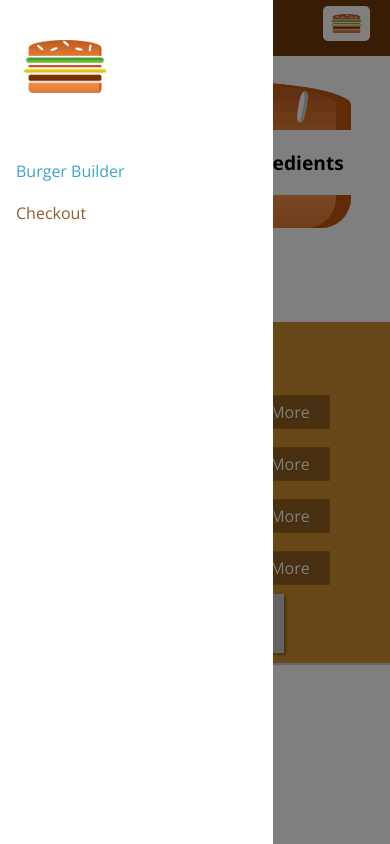
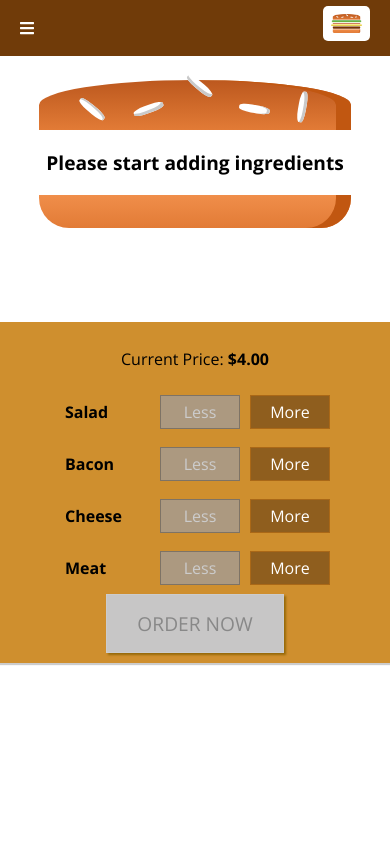
Before and after one commit to MarceloBorgesP/burger-builder, a React (Create React App) app: page / in a window 390 px wide. Built offline with nearby package versions, Linux system fonts and the light colour scheme.

Commit message:
Add Hamburger menu

```diff
--- a/package.json
+++ b/package.json
@@ -3,6 +3,9 @@
   "version": "0.1.0",
   "private": true,
   "dependencies": {
+    "@fortawesome/fontawesome-svg-core": "^1.2.30",
+    "@fortawesome/free-solid-svg-icons": "^5.14.0",
+    "@fortawesome/react-fontawesome": "^0.1.11",
     "@testing-library/jest-dom": "^4.2.4",
     "@testing-library/react": "^9.5.0",
     "@testing-library/user-event": "^7.2.1",
--- a/src/components/Layout/Layout.js
+++ b/src/components/Layout/Layout.js
@@ -6,17 +6,21 @@
 
 class Layout extends Component {
   state = {
-    showSideDrawer: true
+    showSideDrawer: false
   };
 
   sideDrawerCloseHandler = () => {
     this.setState({ showSideDrawer: false });
   };
 
+  sideDrawerOpenHandler = () => {
+    this.setState({ showSideDrawer: true });
+  };
+
   render() {
     return (
       <Aux>
-        <Toolbar />
+        <Toolbar sideDrawerOpened={this.sideDrawerOpenHandler} />
         <SideDrawer
           closed={this.sideDrawerCloseHandler}
           open={this.state.showSideDrawer}
--- /dev/null
+++ b/src/components/Navigation/Toolbar/Hamburger/Hamburger.js
@@ -0,0 +1,10 @@
+import React from 'react';
+import { FontAwesomeIcon } from '@fortawesome/react-fontawesome';
+import { faBars } from '@fortawesome/free-solid-svg-icons';
+import classes from './Hamburger.module.css';
+
+const hamburger = () => (
+  <FontAwesomeIcon icon={faBars} className={classes.Hamburger} />
+);
+
+export default hamburger;
--- /dev/null
+++ b/src/components/Navigation/Toolbar/Hamburger/Hamburger.module.css
@@ -0,0 +1,3 @@
+.Hamburger {
+  color: white;
+}
--- a/src/components/Navigation/Toolbar/Toolbar.js
+++ b/src/components/Navigation/Toolbar/Toolbar.js
@@ -2,10 +2,13 @@
 import classes from './Toolbar.module.css';
 import Logo from './../../Logo/Logo';
 import NavigationItems from './../NavigationItems/NavigationItems';
+import Hamburger from './Hamburger/Hamburger';
 
 const toolbar = props => (
   <header className={classes.Toolbar}>
-    <div>MENU</div>
+    <div onClick={props.sideDrawerOpened} className={classes.MobileOnly}>
+      <Hamburger />
+    </div>
     <div className={classes.Logo}>
       <Logo />
     </div>
--- a/src/components/Navigation/Toolbar/Toolbar.module.css
+++ b/src/components/Navigation/Toolbar/Toolbar.module.css
@@ -26,3 +26,9 @@
     display: none;
   }
 }
+
+@media (min-width: 500px) {
+  .MobileOnly {
+    display: none;
+  }
+}
```
Also changed, not shown: 1 other file (tests, documents, lock files or other folders).
